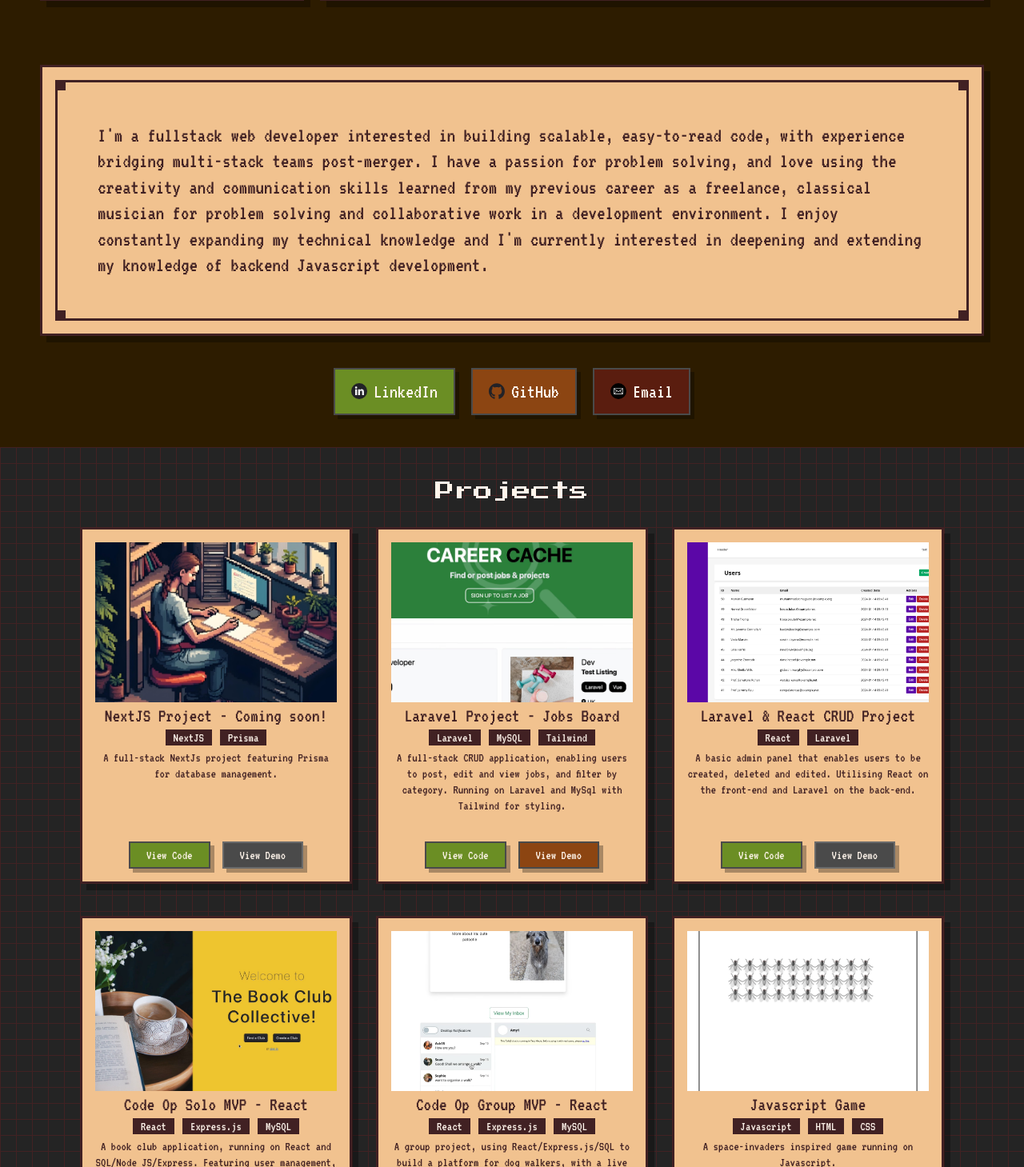
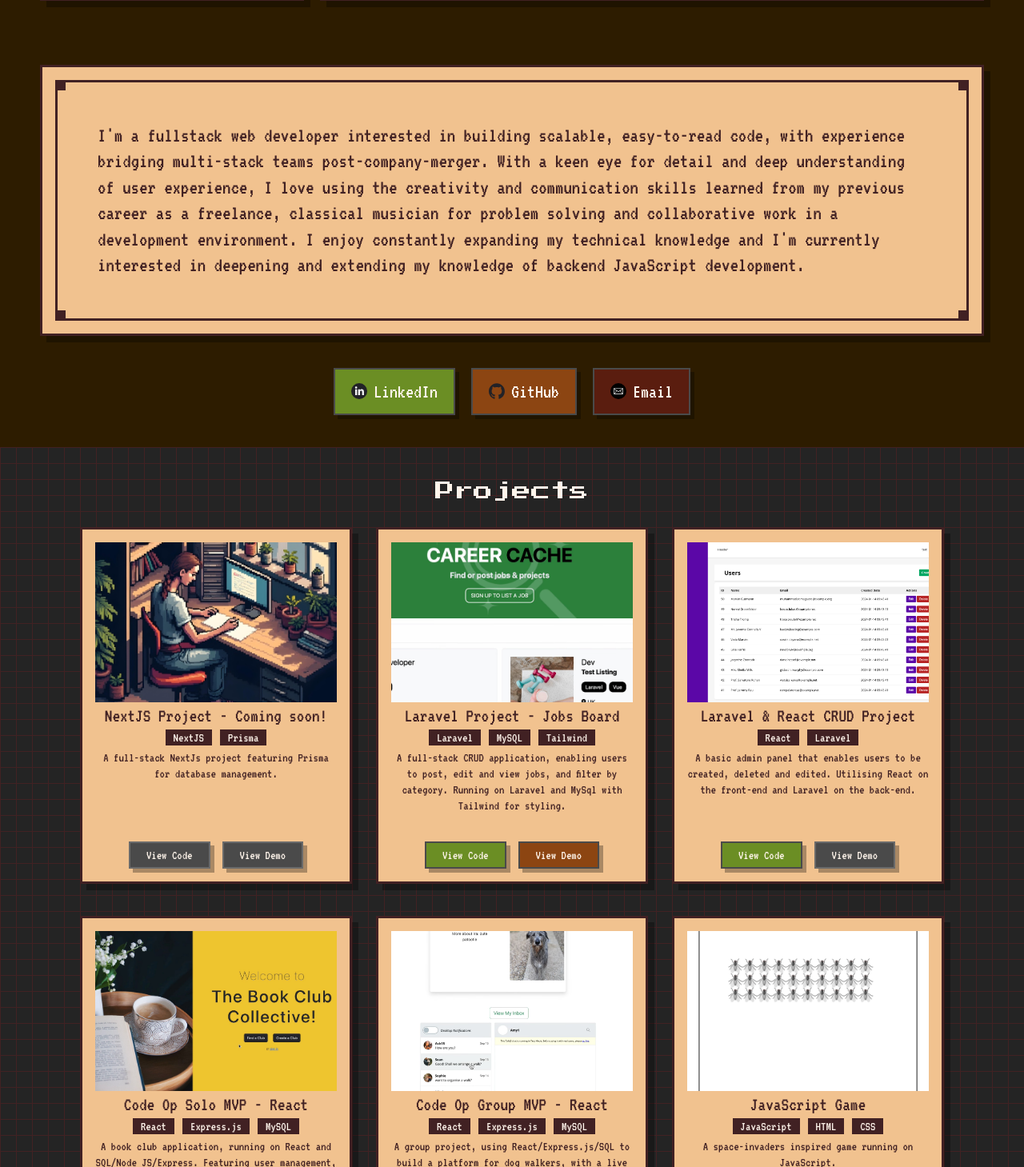
Before and after one commit to AmyW001/amyw001.github.io, a React (Vite) app: page / in a window 1280 px wide. Shown: the part 1311-2770 px from the top of the page at 80% size. Built offline with nearby package versions, Linux system fonts and the light colour scheme; a web font is replaced by a local one.

Commit message:
update About+casing on JS, fix tests, add disable functionality to project button

```diff
--- a/src/content/about/About.tsx
+++ b/src/content/about/About.tsx
@@ -15,10 +15,10 @@ function About() {
             <Card>
               <CardInner>
                 <p className={styles.aboutText}>
-                  I'm a fullstack web developer interested in building scalable, easy-to-read code, with experience bridging multi-stack teams post-merger. I
-                  have a passion for problem solving, and love using the creativity and communication skills learned from my previous career as a freelance,
+                  I'm a fullstack web developer interested in building scalable, easy-to-read code, with experience bridging multi-stack teams post-company-merger.
+                  With a keen eye for detail and deep understanding of user experience, I love using the creativity and communication skills learned from my previous career as a freelance,
                   classical musician for problem solving and collaborative work in a development environment. I enjoy constantly expanding my technical
-                  knowledge and I'm currently interested in deepening and extending my knowledge of backend Javascript development.
+                  knowledge and I'm currently interested in deepening and extending my knowledge of backend JavaScript development.
                 </p>
               </CardInner>
             </Card>
@@ -34,7 +34,7 @@ function About() {
           colorVariant="primary"
         />
         <LinkButton
-          href="https://github.com/amywelch"
+          href="https://github.com/amyw001"
           buttonText="GitHub"
           icon={GitHub}
           iconAlt="GitHub"
--- a/src/content/projects/Projects.tsx
+++ b/src/content/projects/Projects.tsx
@@ -56,7 +56,11 @@ function Projects() {
                   <p>{project.description}</p>
                 </section>
                 <div className={styles.linksContainer}>
-                  <LinkButton buttonText="View Code" colorVariant="primary" href={project.codeButtonLink} />
+                  {project.codeButtonLink ? (
+                    <LinkButton buttonText="View Code" colorVariant="primary" href={project.codeButtonLink} />
+                  ) : (
+                    <LinkButton buttonText="View Code" colorVariant="primary" href="#" disabled />
+                  )}
                   {project.demoButtonLink ? (
                     <LinkButton buttonText="View Demo" colorVariant="secondary" href={project.demoButtonLink} />
                   ) : (
--- a/src/content/projects/projects.json
+++ b/src/content/projects/projects.json
@@ -6,7 +6,7 @@
     "image": "ComingSoon",
     "imageAlt": "Project 1",
     "tags": ["NextJS", "Prisma"],
-    "codeButtonLink": "https://github.com/AmyW001/laravel-job-board-project",
+    "codeButtonLink": "",
     "demoButtonLink": ""
   },
   {
@@ -51,11 +51,11 @@
   },
   {
     "id": "6",
-    "title": "Javascript Game",
-    "description": "A space-invaders inspired game running on Javascript.",
+    "title": "JavaScript Game",
+    "description": "A space-invaders inspired game running on JavaScript.",
     "image": "FlyVaders",
     "imageAlt": "Project 6",
-    "tags": ["Javascript", "HTML", "CSS"],
+    "tags": ["JavaScript", "HTML", "CSS"],
     "codeButtonLink": "https://github.com/AmyW001/fly-vaders",
     "demoButtonLink": "https://amyw001.github.io/fly-vaders/"
   }
--- a/src/content/stats/Stats.tsx
+++ b/src/content/stats/Stats.tsx
@@ -12,7 +12,7 @@ type Technology = {
 };
 
 const technologies: Technology[] = [
-  { id: 1, key: "javascript", label: "Javascript", icon: Javascript },
+  { id: 1, key: "javascript", label: "JavaScript", icon: Javascript },
   { id: 2, key: "react", label: "React", icon: React },
   { id: 3, key: "jest", label: "Jest", icon: Jest },
   { id: 9, key: "vitest", label: "Vitest", icon: Vitest },
```
Also changed, not shown: src/test/setup.ts (+16 -0 lines), 2 other files (tests, documents, lock files or other folders).
